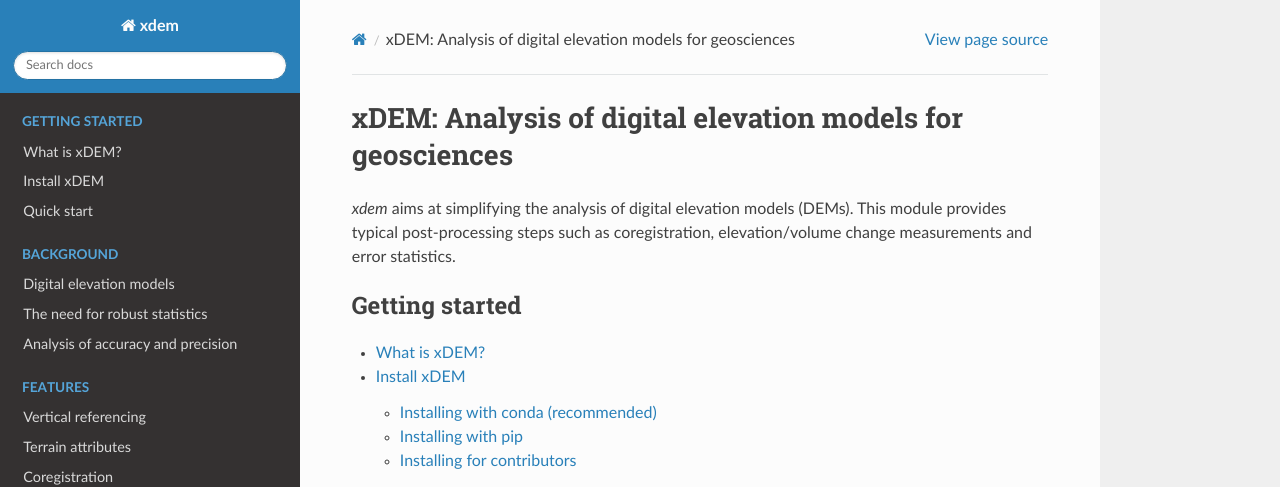
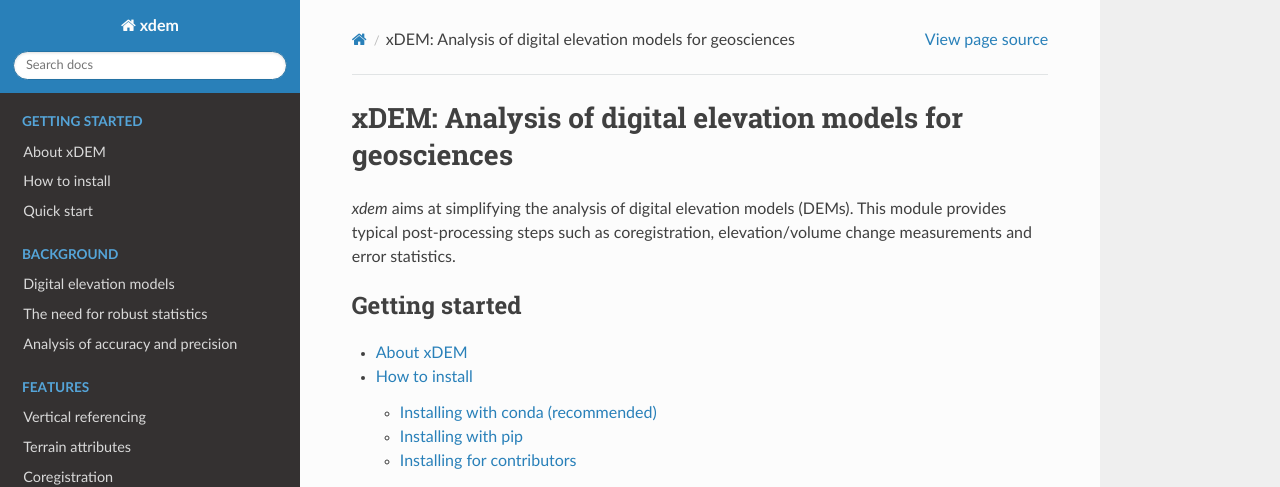
Before and after one commit to GlacioHack/xdem, a Sphinx documentation site: the page built from docs/source/index.rst, in a window 1280 px wide and 900 px high. Shown: the top 487 px of the window. Built offline with Sphinx 7.4.7 and the Read the Docs theme 2.0.0, drawn with Linux system fonts in a browser that asks for light colours; pages that are not in the unit, such as notebooks, are missing from menus; the version number is read from the project's files by our own code.

Commit message:
Modify section 'About xdem' and rename sections

```diff
--- a/docs/source/install_xdem.rst
+++ b/docs/source/how_to_install.rst
@@ -1,6 +1,6 @@
-.. _install_xdem:
+.. _how_to_install:
 
-Install xDEM
+How to install
 ============
 
 Installing with conda (recommended)
--- a/docs/source/index.rst
+++ b/docs/source/index.rst
@@ -11,8 +11,8 @@
    :maxdepth: 2
    :caption: Getting started
 
-   what_is_xdem
-   install_xdem
+   about_xdem
+   how_to_install
    quick_start
 
 .. toctree::
```
Also changed, not shown: docs/source/about_xdem.rst (added, +16 -0 lines), docs/source/what_is_xdem.rst (deleted, +0 -15 lines).
